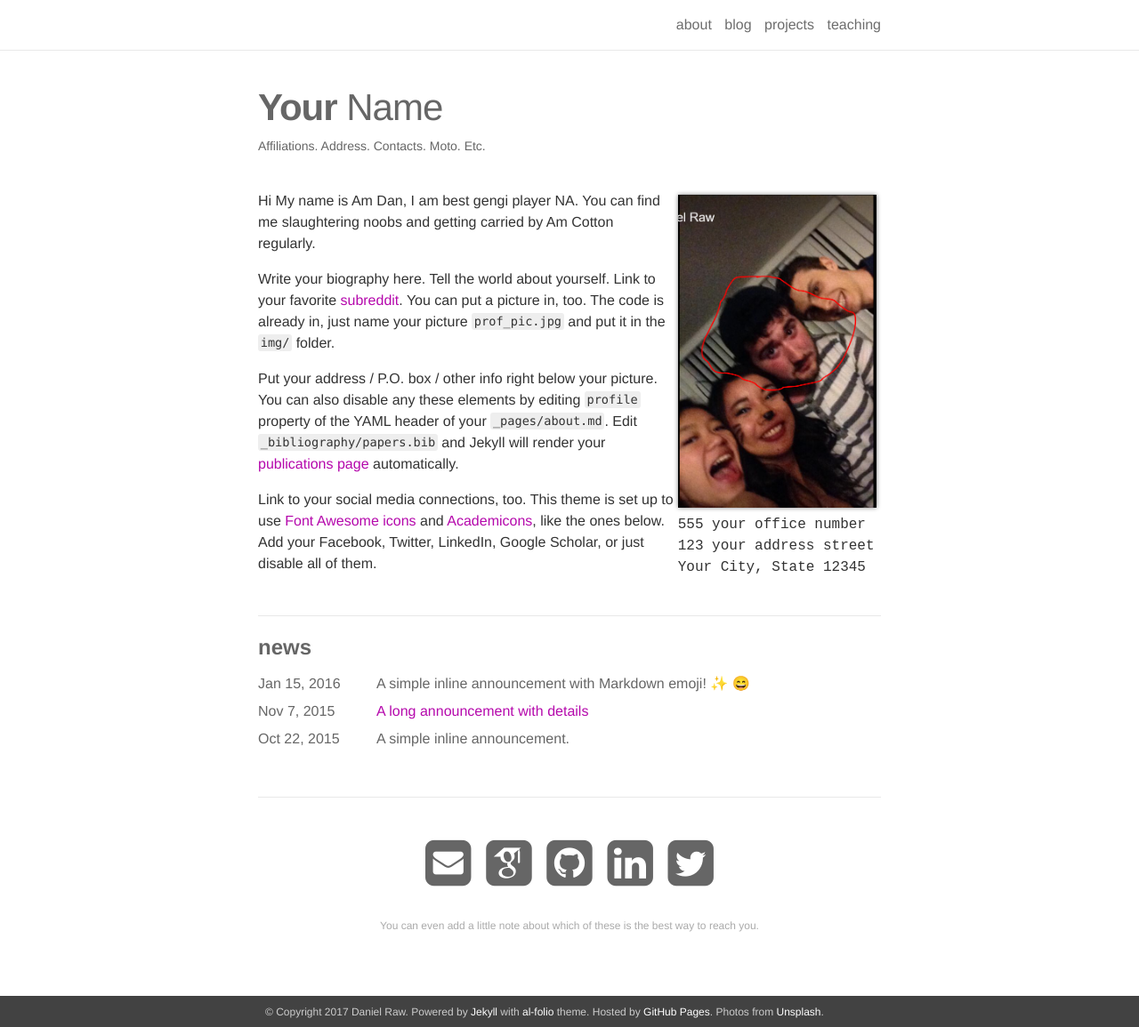
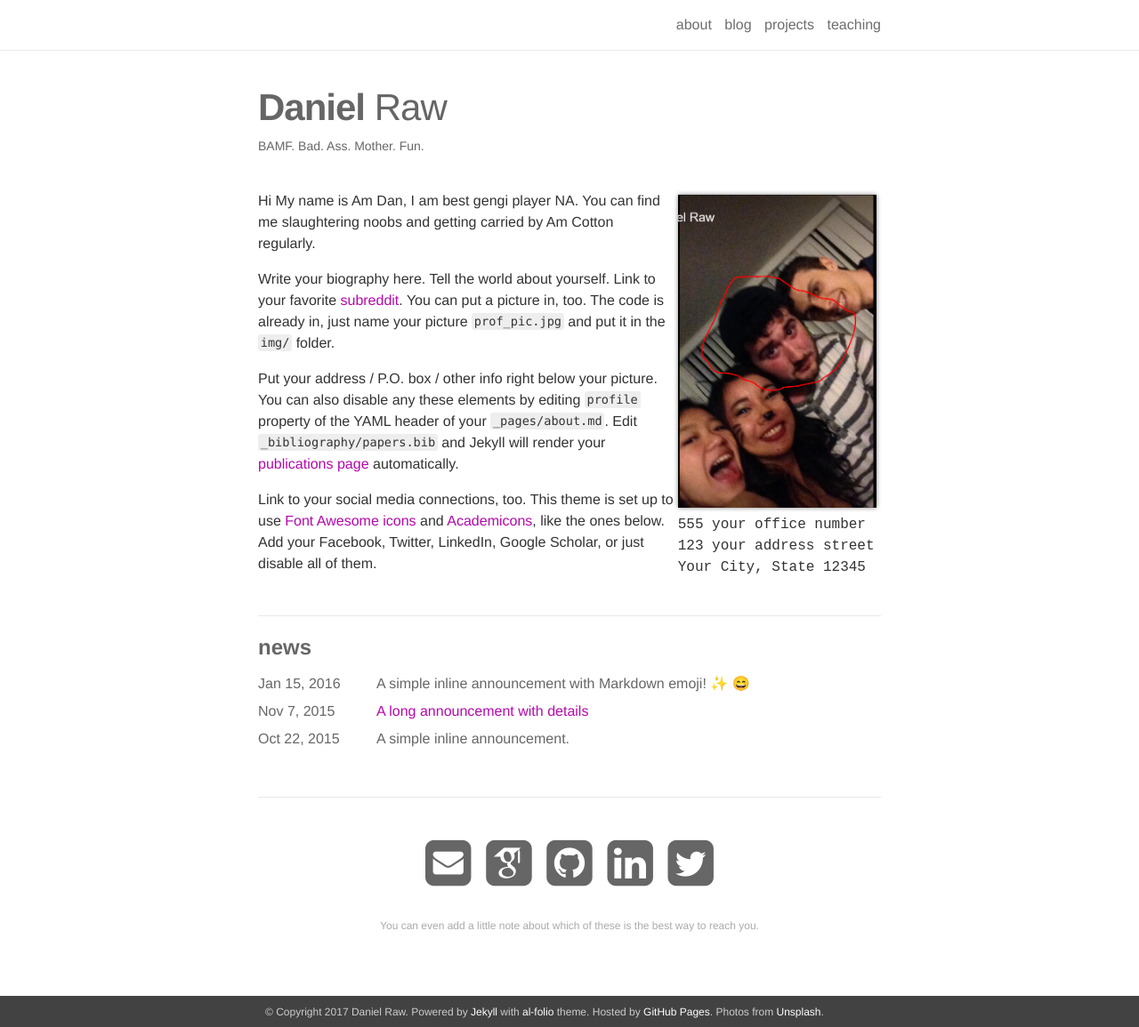
Before and after one commit to Danielraw1996/Danielraw1996.github.io, a Jekyll site: the page built from _pages/about.md, in a window 1280 px wide and 1155 px high. Shown: the whole window at 89% size. Built offline with Jekyll 4.4.1, drawn with Linux system fonts in a browser that asks for light colours; nearby versions of some CDN libraries; emoji names are drawn with the system emoji font; some web fonts are replaced.

Commit message:
added name

```diff
--- a/_pages/about.md
+++ b/_pages/about.md
@@ -1,12 +1,12 @@
 ---
 layout: about
 permalink: /
-title: <strong>Your</strong> Name
-description: <a href="">Affiliations</a>. Address. Contacts. Moto. Etc.
+title: <strong>Daniel</strong> Raw
+description: <a href="">BAMF</a>. Bad. Ass. Mother. Fun.
 
 profile:
   align: right
-  image: pp.png
+  image: pp.PNG
   address: >
     <p>555 your office number</p>
     <p>123 your address street</p>
```
